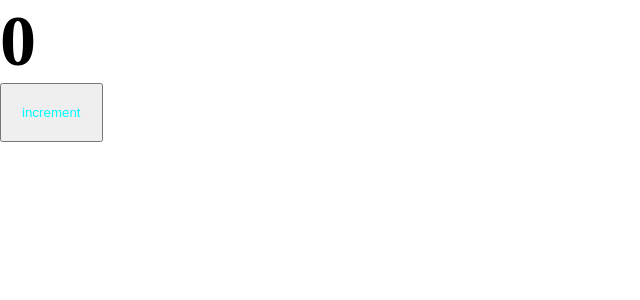
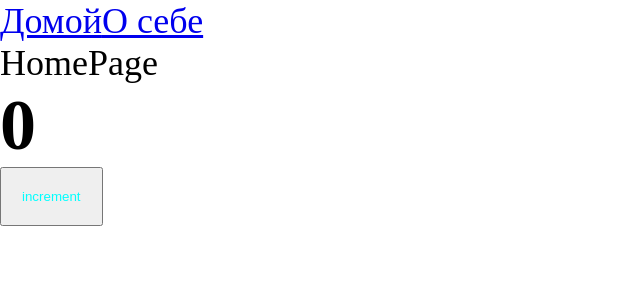
Before and after one commit to vladislav0sidorov/my-blog, a React app: page / in a window 1280 px wide. Shown: the top 300 px of the page, without its empty margins (0-640 px from the left). Built offline with nearby package versions, Linux system fonts and the light colour scheme.

Commit message:
added routing and react-router-dom

```diff
--- a/package.json
+++ b/package.json
@@ -31,6 +31,7 @@
   },
   "dependencies": {
     "react": "^17.0.2",
-    "react-dom": "^17.0.2"
+    "react-dom": "^17.0.2",
+    "react-router-dom": "^6.2.1"
   }
 }
--- a/src/App.tsx
+++ b/src/App.tsx
@@ -1,10 +1,22 @@
+import { Suspense } from 'react';
+import { Link, Route, Routes } from 'react-router-dom';
 import { Counter } from '../public/components/Counter';
 
 import './index.scss';
+import { AboutPageAsync } from './pages/AboutPage/AboutPage.async';
+import { HomePageAsync } from './pages/HomePage/HomePage.async';
 
 export const App = () => {
   return (
     <div className="app">
+      <Link to="/">Домой</Link>
+      <Link to="about">О себе</Link>
+      <Suspense fallback={<div>LOADING...</div>}>
+        <Routes>
+          <Route path="/" element={<HomePageAsync />}></Route>
+          <Route path="about" element={<AboutPageAsync />}></Route>
+        </Routes>
+      </Suspense>
       <Counter />
     </div>
   );
--- a/src/index.tsx
+++ b/src/index.tsx
@@ -1,5 +1,11 @@
 import { render } from 'react-dom';
+import { BrowserRouter } from 'react-router-dom';
 import { Counter } from '../public/components/Counter';
 import { App } from './App';
 
-render(<App />, document.getElementById('root'));
+render(
+  <BrowserRouter>
+    <App />
+  </BrowserRouter>,
+  document.getElementById('root'),
+);
--- /dev/null
+++ b/src/pages/AboutPage/AboutPage.async.tsx
@@ -0,0 +1,3 @@
+import { lazy } from 'react';
+
+export const AboutPageAsync = lazy(() => import('./AboutPage'));
--- /dev/null
+++ b/src/pages/AboutPage/AboutPage.tsx
@@ -0,0 +1,6 @@
+
+
+ const AboutPage = () => {
+  return <div>AboutPage</div>;
+};
+export default AboutPage;
--- /dev/null
+++ b/src/pages/HomePage/HomePage.async.tsx
@@ -0,0 +1,3 @@
+import { lazy } from 'react';
+
+export const HomePageAsync = lazy(() => import('./HomePage'));
--- /dev/null
+++ b/src/pages/HomePage/HomePage.tsx
@@ -0,0 +1,5 @@
+const HomePage = () => {
+  return <div>HomePage</div>;
+};
+
+export default HomePage;
```
Also changed, not shown: 2 other files (tests, documents, lock files or other folders).
